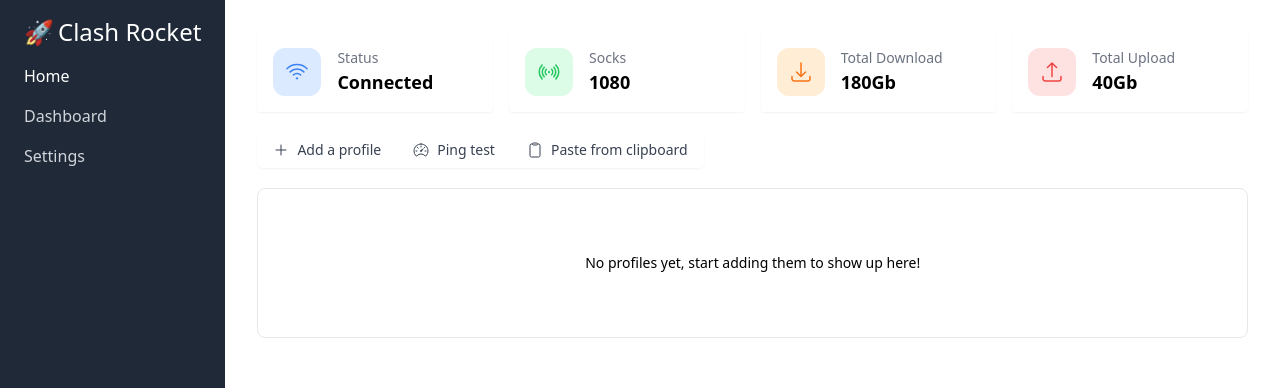
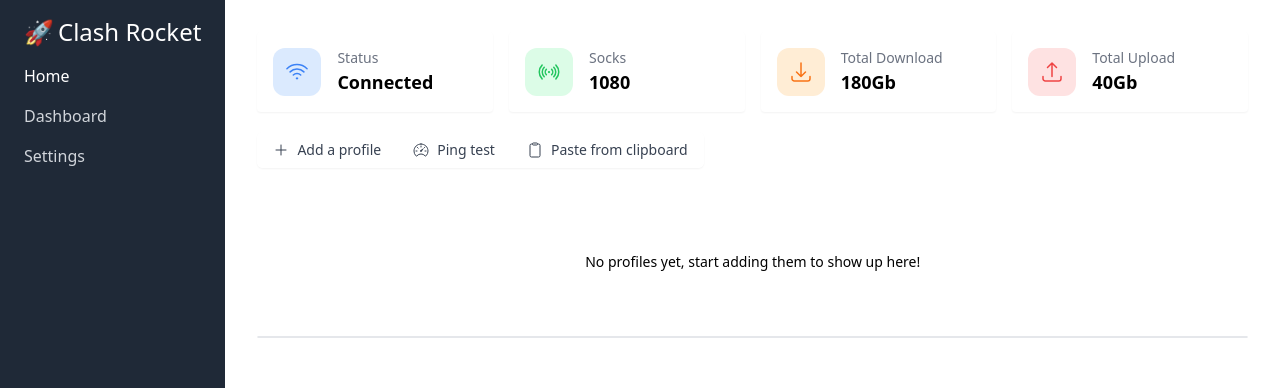
Before and after one commit to tatiustaitus/clash-rocket, a React (Vite) app: page / in a window 1280 px wide. Shown: the top 388 px of the page. Built offline with nearby package versions, Linux system fonts and the light colour scheme.

Commit message:
feat: Add UI for ss proxy type

```diff
--- a/src/components/Tables/ProfilesTables.tsx
+++ b/src/components/Tables/ProfilesTables.tsx
@@ -23,6 +23,12 @@
     );
   }
 
+  if (type === Type.Ss) {
+    classNames.push(
+      "bg-amber-100 text-amber-800 dark:bg-amber-900 dark:text-amber-300"
+    );
+  }
+
   return classNames.join(" ");
 };
 
@@ -31,10 +37,9 @@
   const isFetchingProfile = useProfileStore((state) => state.isFetchingProfile);
 
   return (
-    <div className="relative overflow-x-auto sm:rounded-lg border">
-      {profiles.length === 0 && (
+    <>
+      {isFetchingProfile && (
         <div className="flex p-16 align-middle justify-center text-sm">
-          {isFetchingProfile ? (
           <div
             className="text-gray-800 inline-block h-8 w-8 animate-spin rounded-full border-2 border-solid border-current border-r-transparent align-[-0.125em] motion-reduce:animate-[spin_1.5s_linear_infinite]"
             role="status"
@@ -43,11 +48,16 @@
               Loading...
             </span>
           </div>
-          ) : (
-            <div>No profiles yet, start adding them to show up here!</div>
-          )}
         </div>
       )}
+
+      {!isFetchingProfile && profiles.length === 0 && (
+        <div className="flex p-16 align-middle justify-center text-sm">
+          No profiles yet, start adding them to show up here!
+        </div>
+      )}
+
+      <div className="relative overflow-x-auto sm:rounded-lg border">
         {profiles.map((profile) => (
           <div key={profile.url}>
             <h3 className="text-sm font-medium text-gray-800 px-6 py-3">
@@ -110,6 +120,7 @@
           </div>
         ))}
       </div>
+    </>
   );
 };
 
--- a/src/types/ClashMetaProfile.type.ts
+++ b/src/types/ClashMetaProfile.type.ts
@@ -80,7 +80,8 @@
 export enum Type {
   Trojan = "trojan",
   Vless = "vless",
-  Vmess = "vless",
+  Vmess = "vmess",
+  Ss = "ss",
 }
 
 export type WsOpts = {
```
Lines whose indentation alone changed are shown as unchanged.
